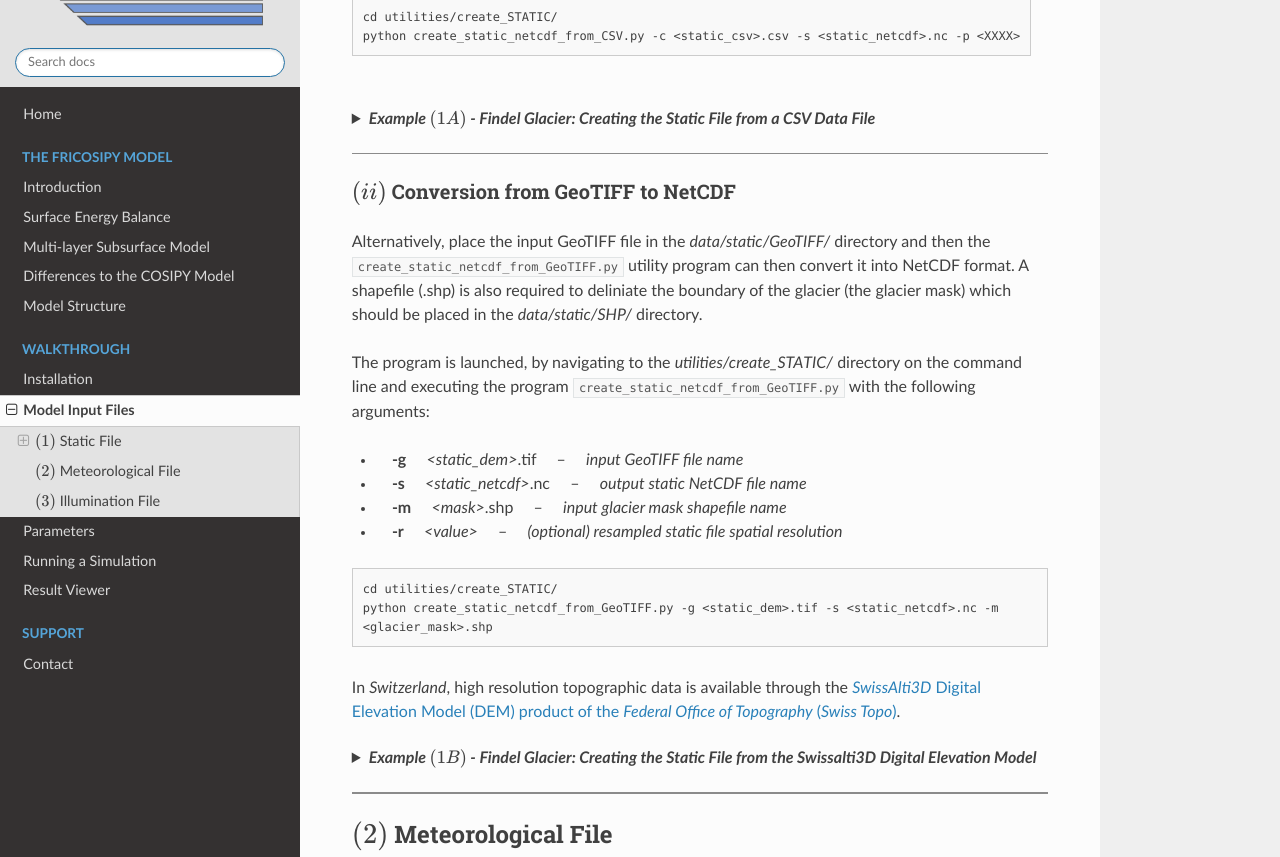
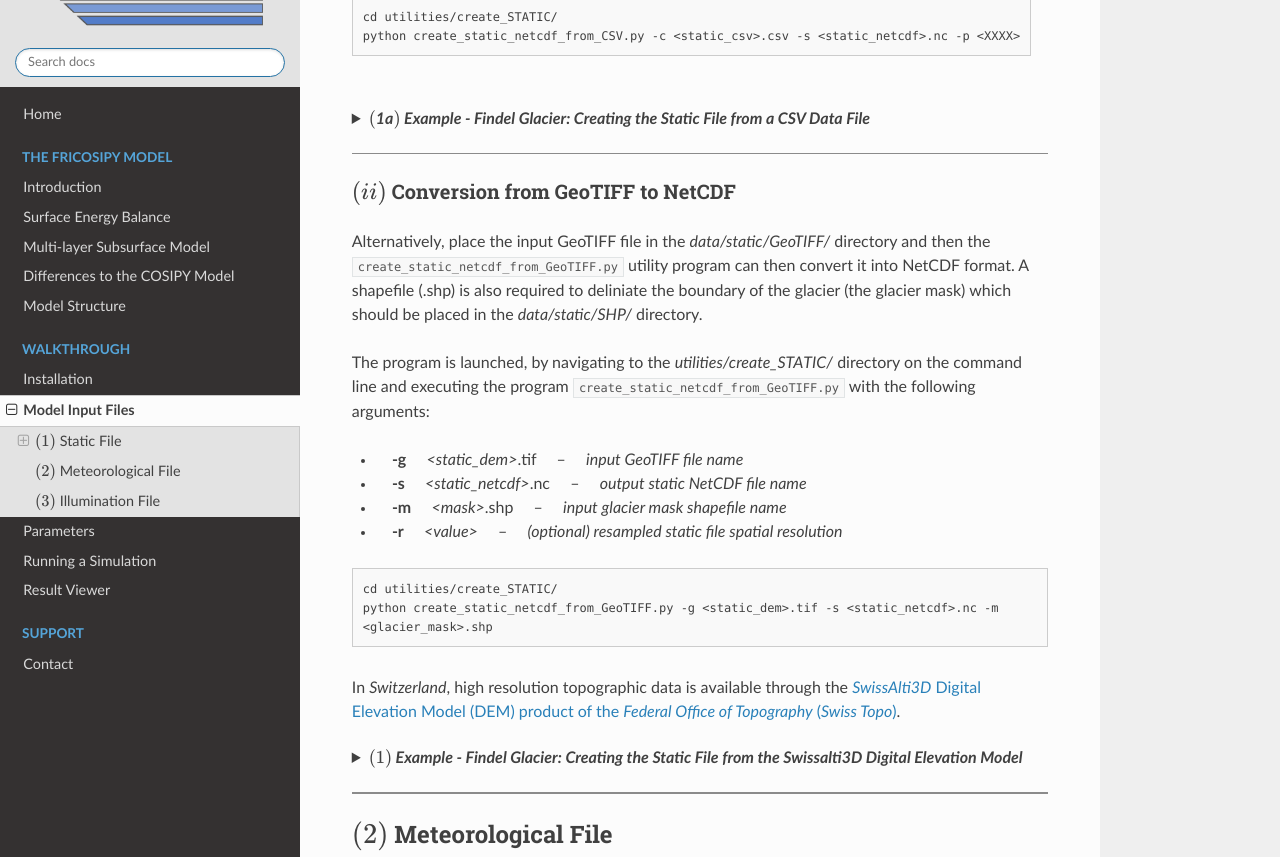
Before and after one commit to MarcusGastaldello/FRICOSIPY, an MkDocs documentation site: the page built from docs/model_input_files.md, in a window 1280 px wide and 1400 px high, scrolled down 1813 px. Shown: the part 151-1008 px from the top of the window. Built offline with MkDocs 1.6.1, drawn with Linux system fonts in a browser that asks for light colours; some of the changed text lies outside the part shown.

Commit message:
Update example labels in model input documentation

```diff
--- a/docs/model_input_files.md
+++ b/docs/model_input_files.md
@@ -72,7 +72,7 @@ The program is launched, by navigating to the *utilities/create_STATIC/* directo
 </div>
 <br>
 
-??? "***Example $(1A)$ - Findel Glacier: Creating the Static File from a CSV Data File***"
+??? "***$($1a$)$ Example - Findel Glacier: Creating the Static File from a CSV Data File***"
 
     <br>
     !!! example
@@ -102,7 +102,7 @@ The program is launched, by navigating to the *utilities/create_STATIC/* directo
 In *Switzerland*, high resolution topographic data is available through the [*SwissAlti3D* Digital Elevation Model (DEM) product of the
 *Federal Office of Topography* (*Swiss Topo*)](https://www.swisstopo.admin.ch/en/height-model-swissalti3d).
 
-??? "***Example $(1B)$ - Findel Glacier: Creating the Static File from the Swissalti3D Digital Elevation Model***"
+??? "***$(1)$ Example - Findel Glacier: Creating the Static File from the Swissalti3D Digital Elevation Model***"
 
     <br>
     !!! example
```
Also changed, not shown: other parts of docs/model_input_files.md (+3 -3 lines).
